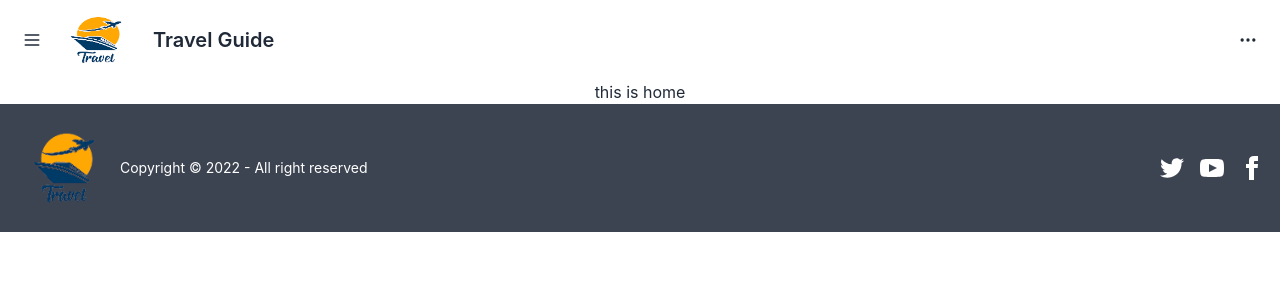
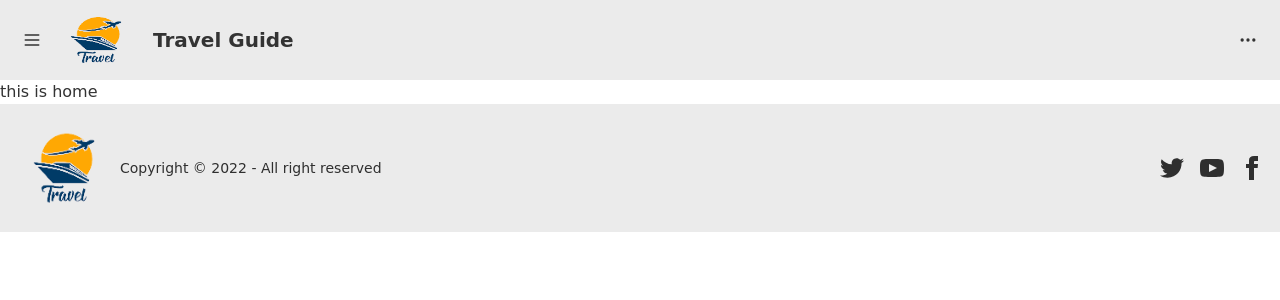
Before and after one commit to Labib44/travel-guide-client, a React (Create React App) app: page / in a window 1280 px wide. Shown: the top 300 px of the page. Built offline with nearby package versions, Linux system fonts and the light colour scheme.

Commit message:
Added Footer

```diff
--- a/src/App.js
+++ b/src/App.js
@@ -5,7 +5,7 @@ import router from './Router/Routes/Routes';
 
 function App() {
   return (
-    <div className="App">
+    <div data-theme="wireframe" className="max-w-screen-2xl mx-auto">
       <RouterProvider router={router}></RouterProvider>
     </div>
   );
--- a/src/Pages/Shared/Header/Header.js
+++ b/src/Pages/Shared/Header/Header.js
@@ -4,7 +4,7 @@ import logo from '../../../assets/img/logo.png'
 
 const Header = () => {
     return (
-        <div className="navbar bg-base-100">
+        <div className="navbar bg-neutral">
             <div className="flex-none">
                 <button className="btn btn-square btn-ghost">
                     <svg xmlns="http://www.w3.org/2000/svg" fill="none" viewBox="0 0 24 24" className="inline-block w-5 h-5 stroke-current"><path strokeLinecap="round" strokeLinejoin="round" strokeWidth="2" d="M4 6h16M4 12h16M4 18h16"></path></svg>
```
